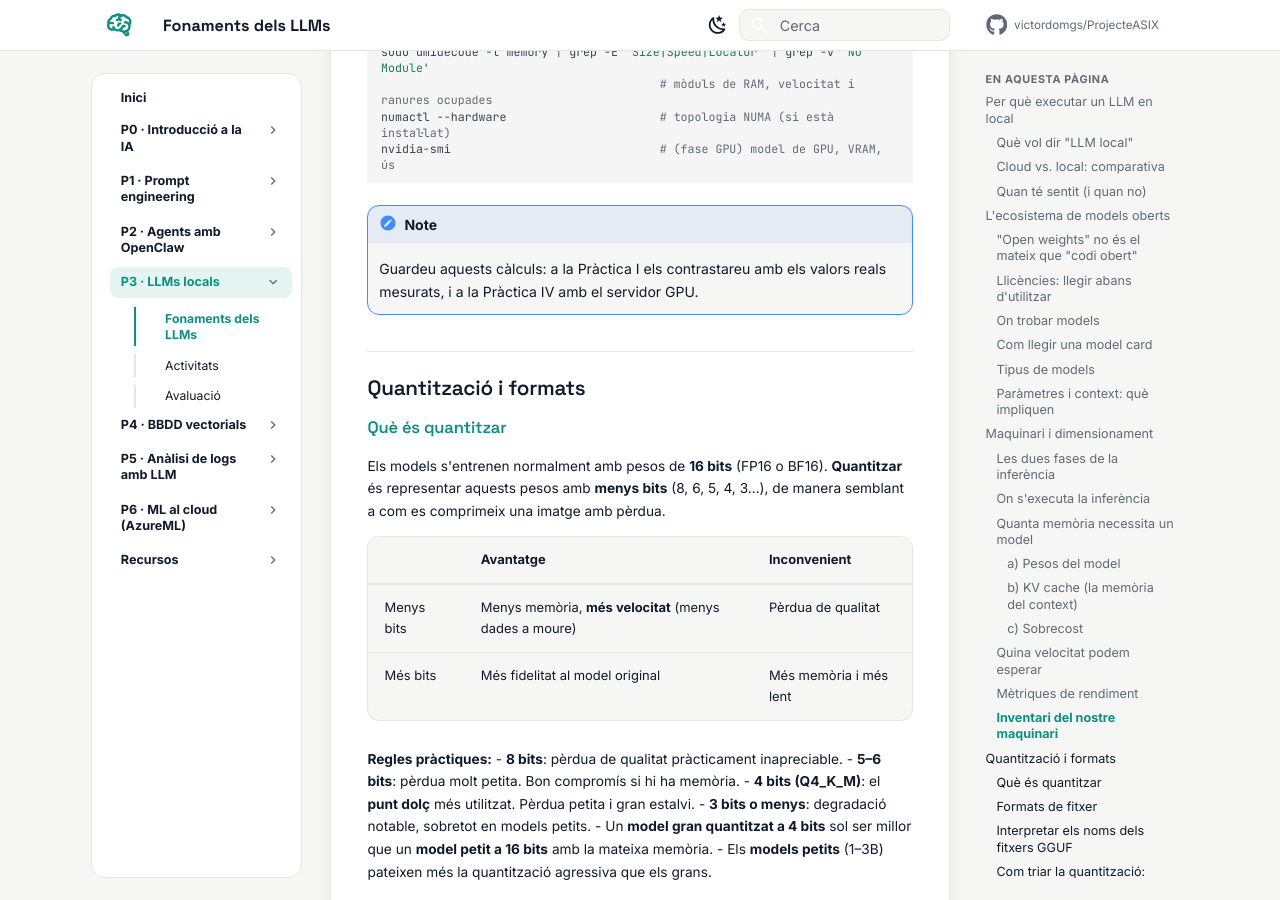
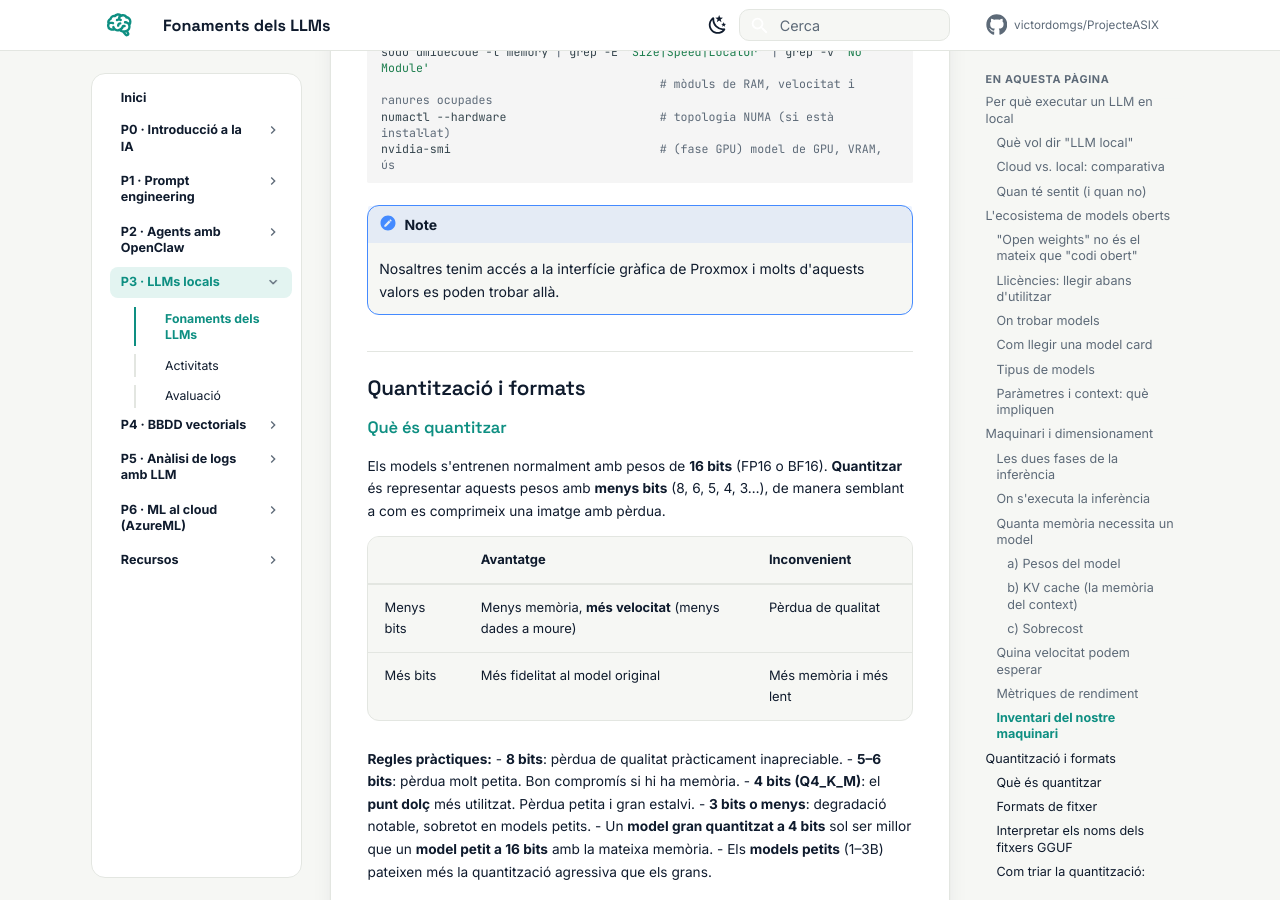
Before and after one commit to victordomgs/ProjecteASIX, an MkDocs documentation site: the page built from docs/p3-llms-locals/teoria.md, in a window 1280 px wide and 900 px high, scrolled down 8540 px. Built offline with MkDocs 1.6.1 and Material for MkDocs 9.7.7, drawn with Linux system fonts in a browser that asks for light colours; comment, search, counter and statistics services are not loaded.

Commit message:
Update teoria.md

````diff
--- a/docs/p3-llms-locals/teoria.md
+++ b/docs/p3-llms-locals/teoria.md
@@ -237,7 +237,7 @@ nvidia-smi                              # (fase GPU) model de GPU, VRAM, ús
 ```
 
 !!! note
-    Guardeu aquests càlculs: a la Pràctica I els contrastareu amb els valors reals mesurats, i a la Pràctica IV amb el servidor GPU.
+    Nosaltres tenim accés a la interfície gràfica de Proxmox i molts d'aquests valors es poden trobar allà.
 
 ## Quantització i formats
 
````
